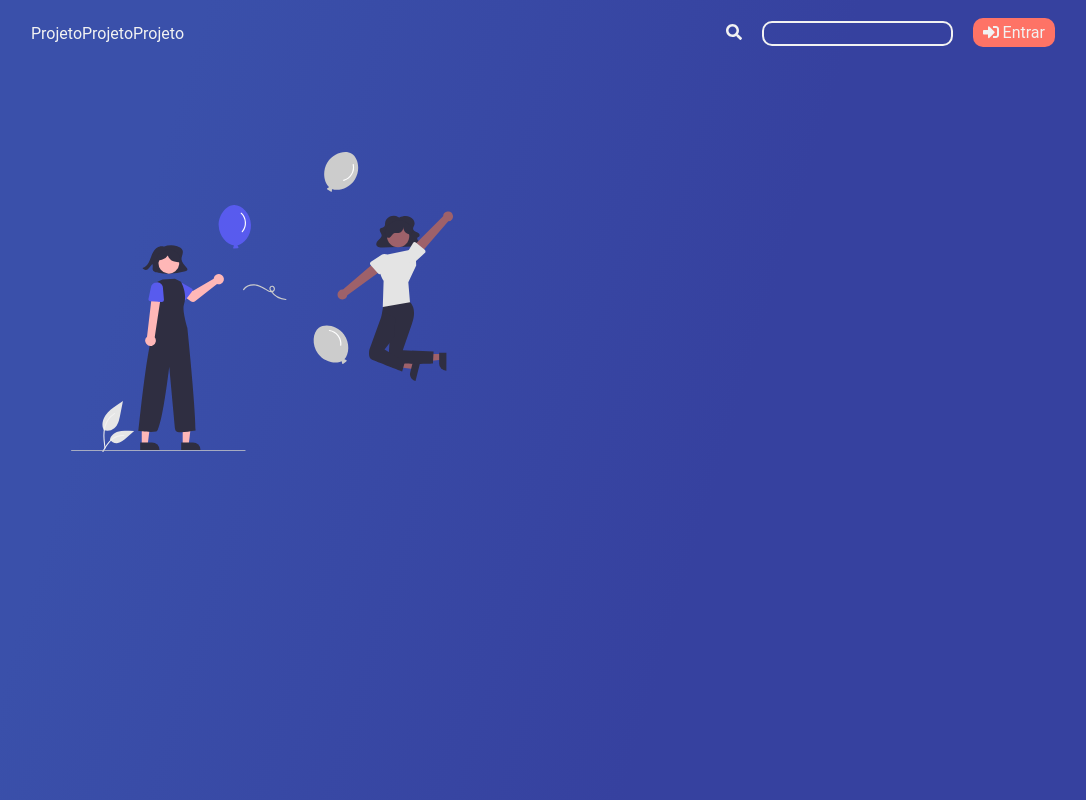
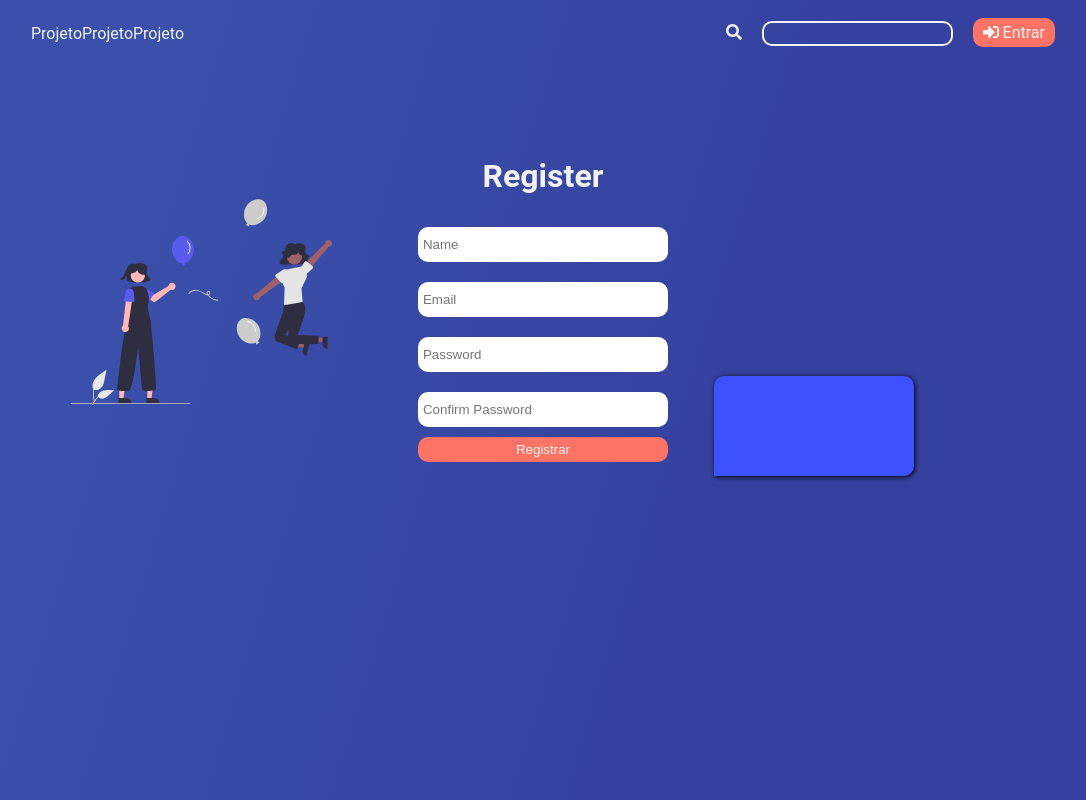
Before and after one commit to Me-Contrata/front-end, a Vue app: page /register in a window 1280 px wide. Shown: the top 800 px of the page, without its empty margins (97-1183 px from the left). Built offline with nearby package versions, Linux system fonts and the light colour scheme.

Commit message:
Feat: add instructions for the password

```diff
--- a/src/views/PageHome.vue
+++ b/src/views/PageHome.vue
@@ -4,7 +4,7 @@
     <main class="main">
     <div class="main__text">
       <h1 class="text__title">Me Contrata</h1>
-      <p class="text__description">Lorem ipsum dolor sit, amet consectetur adipisicing elit. Inventore cum excepturi mollitia atque consectetur dolorum autem repudiandae tenetur nulla aliquid? Expedita magni iusto maxime quisquam debitis adipisci non consectetur sunt.</p>
+      <p class="text__description">Este projeto é desenvolvido para você que quer entrar na área e precisa mostrar mais do seus estudos e seus projetos.</p>
       <router-link to="/register" class="text__btn">Registre-se</router-link>
     </div>
       <figure class="main__figure">
--- a/src/views/PageRegister.vue
+++ b/src/views/PageRegister.vue
@@ -32,11 +32,16 @@
 import HeaderPublic from '@/components/HeaderPublic'
 import InputComponent from '@/components/InputComponent'
 import ButtonComponent from '@/components/ButtonComponent'
+import axiosInstance from '../../services/api'
 export default {
   components: {
     HeaderPublic,
     InputComponent,
     ButtonComponent
+  },
+  mounted () {
+    axiosInstance.get('http://localhost:3000/')
+      .then(response => console.log(response.data))
   }
 
 }
@@ -62,7 +67,7 @@ export default {
 }
 
 .register__fig {
-  grid-column: 1 / span 2;
+  grid-column: 1 / 2;
 }
 
 .fig__celebration {
@@ -73,13 +78,18 @@ export default {
   align-items: center;
   display: flex;
   flex-direction: column;
-  justify-content: space-evenly;
-  height: 200px;
-  margin-top: 3rem;
-  grid-column: 2 / span 2;
+  grid-column: 2 / 2;
 }
 
 .register__instructions {
-
+  background: #3D51FF;
+  box-shadow: 1px 1px 5px #000;
+  grid-column: 3 / 3;
+  width: 200px;
+  height: 100px;
+  border-top-left-radius: 10px;
+  border-top-right-radius: 10px;
+  border-bottom-right-radius: 10px;
+  margin-top: 30vh;
 }
 </style>
```
